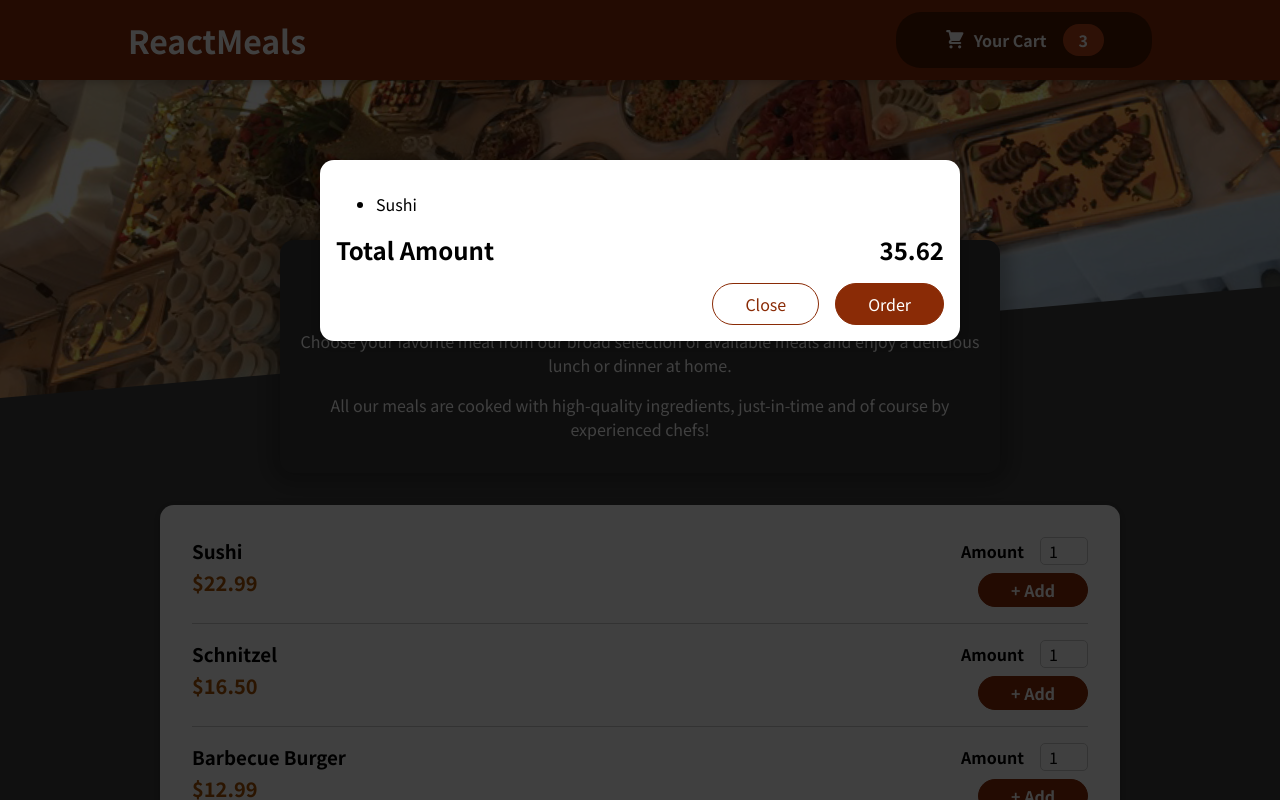
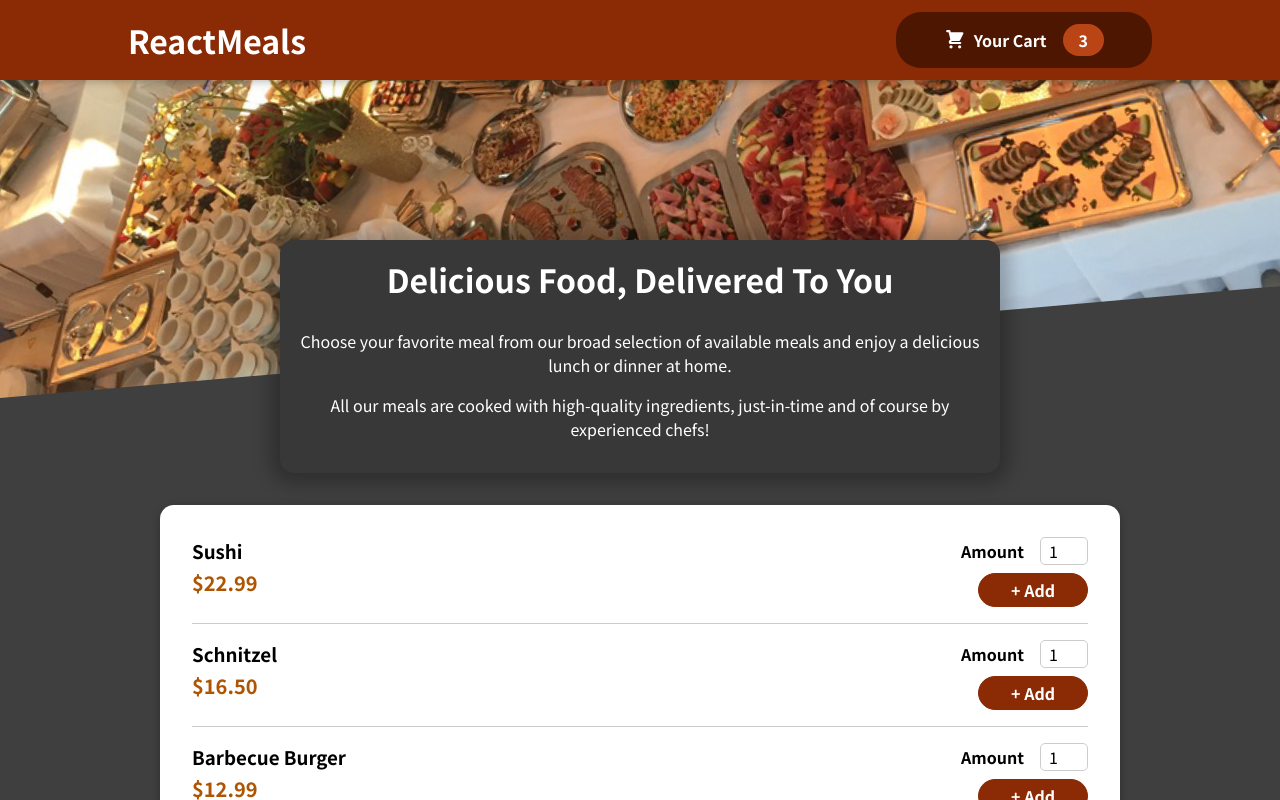
Before and after one commit to Bilal1733/Food-Order-App, a React (Create React App) app: page / in a window 1280 px wide. Shown: the top 800 px of the page. Built offline with nearby package versions, Linux system fonts and the light colour scheme.

Commit message:
Managing Cart & Modal State.

```diff
--- a/src/App.js
+++ b/src/App.js
@@ -1,13 +1,23 @@
-import React, { Fragment } from 'react';
+import React, { Fragment, useState } from 'react';
 import Header from './components/Layout/Header';
 import Meals from './components/Meals/Meals';
 import Cart from './components/Cart/Cart';
 
 function App() {
+  const [cartIsShown, setCartIsShown] = useState(false);
+
+  const showCartHandler = () => {
+    setCartIsShown(true);
+  };
+
+  const hideCartHandler = () => {
+    setCartIsShown(false);
+  };
+
   return (
     <Fragment>
-      <Cart />
-      <Header />
+      {cartIsShown && <Cart onClose={hideCartHandler} />}
+      <Header onShowCart={showCartHandler} />
       <main>
         <Meals />
       </main>
--- a/src/components/Cart/Cart.js
+++ b/src/components/Cart/Cart.js
@@ -13,14 +13,14 @@
   );
 
   return (
-    <Modal>
+    <Modal onClose={props.onClose}>
       {cartItems}
       <div className={classes.total}>
         <span>Total Amount</span>
         <span>35.62</span>
       </div>
       <div className={classes.actions}>
-        <button className={classes['button--alt']}>Close</button>
+        <button className={classes['button--alt']} onClick={props.onClose}>Close</button>
         <button className={classes.button}>Order</button>
       </div>
     </Modal>
--- a/src/components/Layout/Header.js
+++ b/src/components/Layout/Header.js
@@ -10,7 +10,7 @@
     <Fragment>
       <header className={classes.header}>
         <h1>ReactMeals</h1>
-        <HeaderCartButton />
+        <HeaderCartButton onClick={props.onShowCart} />
       </header>
 
       <div className={classes['main-image']}>
--- a/src/components/Layout/HeaderCartButton.js
+++ b/src/components/Layout/HeaderCartButton.js
@@ -6,7 +6,7 @@
 const HeaderCartButton = (props) => {
   return (
     <Fragment>
-      <button className={classes.button}>
+      <button className={classes.button} onClick={props.onClick}>
         <span className={classes.icon}>
           <CartIcon />
         </span>
--- a/src/components/UI/Modal.js
+++ b/src/components/UI/Modal.js
@@ -4,7 +4,7 @@
 import classes from './Modal.module.css';
 
 const Backdrop = (props) => {
-  return <div className={classes.backdrop} />;
+  return <div className={classes.backdrop} onClick={props.onClose}/>;
 };
 
 const ModalOverlay = (props) => {
@@ -20,7 +20,7 @@
 const Modal = (props) => {
   return (
     <Fragment>
-      {ReactDOM.createPortal(<Backdrop />, portalElement)}
+      {ReactDOM.createPortal(<Backdrop onClose={props.onClose}/>, portalElement)}
       {ReactDOM.createPortal(
         <ModalOverlay>{props.children}</ModalOverlay>,
         portalElement
```
